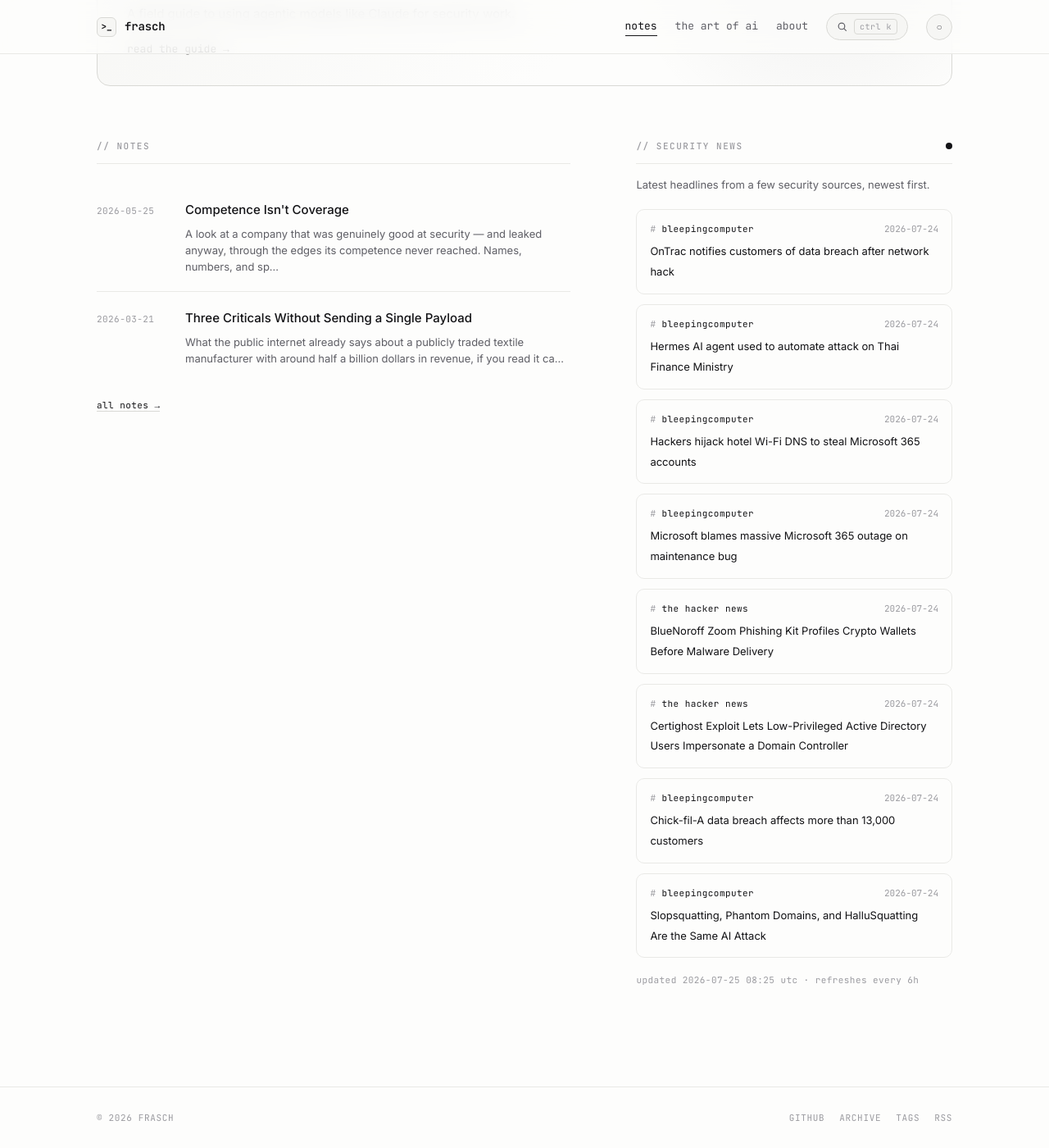
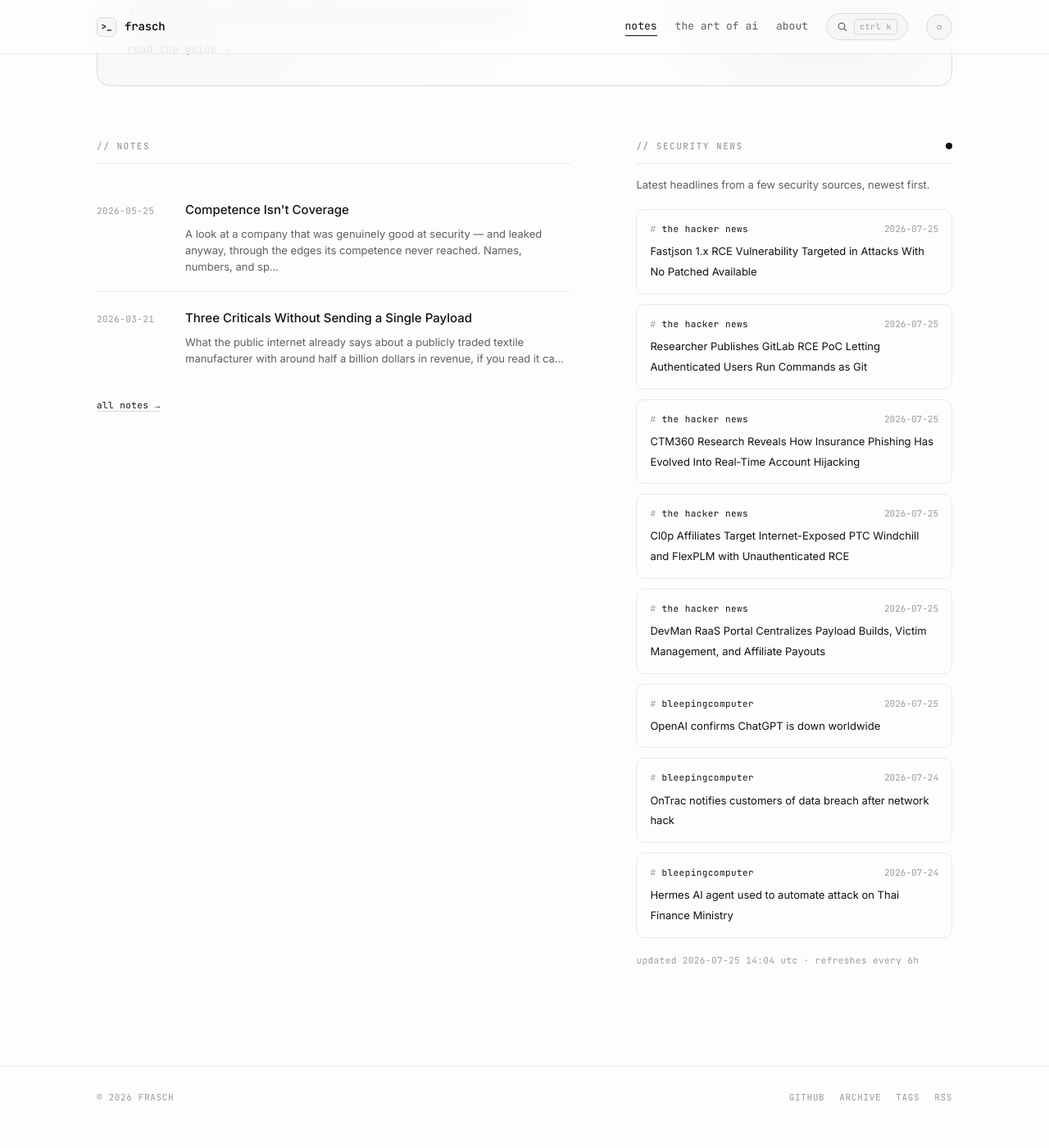
Before and after one commit to whoisfrasch/frasch, a Jekyll site: the page built from index.html, in a window 1280 px wide and 1400 px high, scrolled down 615 px. Shown: the whole window at 82% size. Built offline with Jekyll 4.4.1, drawn with Linux system fonts in a browser that asks for light colours; after the commit the page ends 1990 px from its top, so only the background shows below that.

Commit message:
Refresh security news feed

```diff
--- a/_data/news.json
+++ b/_data/news.json
@@ -1,6 +1,42 @@
 {
-  "updated": "2026-07-25T08:25:29Z",
+  "updated": "2026-07-25T14:04:14Z",
   "items": [
+    {
+      "source": "the hacker news",
+      "title": "Fastjson 1.x RCE Vulnerability Targeted in Attacks With No Patched Available",
+      "link": "https://thehackernews.com/2026/07/fastjson-1x-rce-vulnerability-targeted.html",
+      "date": "2026-07-25T12:52:43Z"
+    },
+    {
+      "source": "the hacker news",
+      "title": "Researcher Publishes GitLab RCE PoC Letting Authenticated Users Run Commands as Git",
+      "link": "https://thehackernews.com/2026/07/researcher-publishes-gitlab-rce-poc.html",
+      "date": "2026-07-25T10:14:26Z"
+    },
+    {
+      "source": "the hacker news",
+      "title": "CTM360 Research Reveals How Insurance Phishing Has Evolved Into Real-Time Account Hijacking",
+      "link": "https://thehackernews.com/2026/07/ctm360-research-reveals-how-insurance.html",
+      "date": "2026-07-25T10:14:21Z"
+    },
+    {
+      "source": "the hacker news",
+      "title": "Cl0p Affiliates Target Internet-Exposed PTC Windchill and FlexPLM with Unauthenticated RCE",
+      "link": "https://thehackernews.com/2026/07/cl0p-affiliates-target-internet-exposed.html",
+      "date": "2026-07-25T10:14:03Z"
+    },
+    {
+      "source": "the hacker news",
+      "title": "DevMan RaaS Portal Centralizes Payload Builds, Victim Management, and Affiliate Payouts",
+      "link": "https://thehackernews.com/2026/07/devman-raas-portal-centralizes-payload.html",
+      "date": "2026-07-25T09:53:41Z"
+    },
+    {
+      "source": "bleepingcomputer",
+      "title": "OpenAI confirms ChatGPT is down worldwide",
+      "link": "https://www.bleepingcomputer.com/news/artificial-intelligence/openai-confirms-chatgpt-is-down-worldwide/",
+      "date": "2026-07-25T09:31:09Z"
+    },
     {
       "source": "bleepingcomputer",
       "title": "OnTrac notifies customers of data breach after network hack",
@@ -12,42 +48,6 @@
       "title": "Hermes AI agent used to automate attack on Thai Finance Ministry",
       "link": "https://www.bleepingcomputer.com/news/security/hermes-ai-agent-used-to-automate-attack-on-thai-finance-ministry/",
       "date": "2026-07-24T19:09:09Z"
-    },
-    {
-      "source": "bleepingcomputer",
-      "title": "Hackers hijack hotel Wi-Fi DNS to steal Microsoft 365 accounts",
-      "link": "https://www.bleepingcomputer.com/news/security/hackers-hijack-hotel-wi-fi-dns-to-steal-microsoft-365-accounts/",
-      "date": "2026-07-24T17:50:37Z"
-    },
-    {
-      "source": "bleepingcomputer",
-      "title": "Microsoft blames massive Microsoft 365 outage on maintenance bug",
-      "link": "https://www.bleepingcomputer.com/news/microsoft/microsoft-blames-massive-microsoft-365-outage-on-maintenance-bug/",
-      "date": "2026-07-24T15:41:44Z"
-    },
-    {
-      "source": "the hacker news",
-      "title": "BlueNoroff Zoom Phishing Kit Profiles Crypto Wallets Before Malware Delivery",
-      "link": "https://thehackernews.com/2026/07/bluenoroff-zoom-phishing-kit-profiles.html",
-      "date": "2026-07-24T15:12:35Z"
-    },
-    {
-      "source": "the hacker news",
-      "title": "Certighost Exploit Lets Low-Privileged Active Directory Users Impersonate a Domain Controller",
-      "link": "https://thehackernews.com/2026/07/certighost-exploit-lets-low-privileged.html",
-      "date": "2026-07-24T14:15:21Z"
-    },
-    {
-      "source": "bleepingcomputer",
-      "title": "Chick-fil-A data breach affects more than 13,000 customers",
-      "link": "https://www.bleepingcomputer.com/news/security/chick-fil-a-data-breach-affects-more-than-13-000-customers/",
-      "date": "2026-07-24T14:04:29Z"
-    },
-    {
-      "source": "bleepingcomputer",
-      "title": "Slopsquatting, Phantom Domains, and HalluSquatting Are the Same AI Attack",
-      "link": "https://www.bleepingcomputer.com/news/security/slopsquatting-phantom-domains-and-hallusquatting-are-the-same-ai-attack/",
-      "date": "2026-07-24T14:01:11Z"
     }
   ]
 }
```
